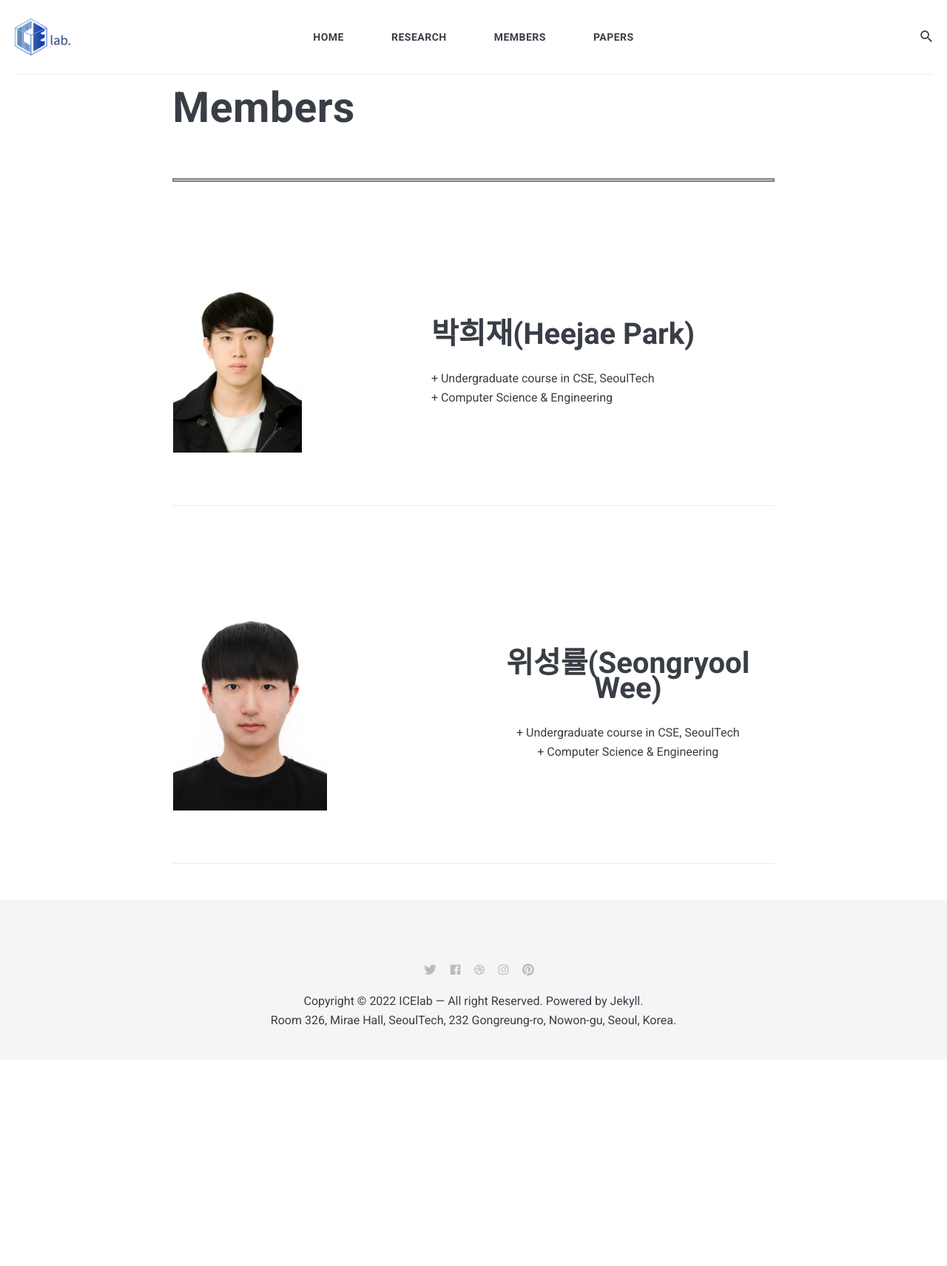
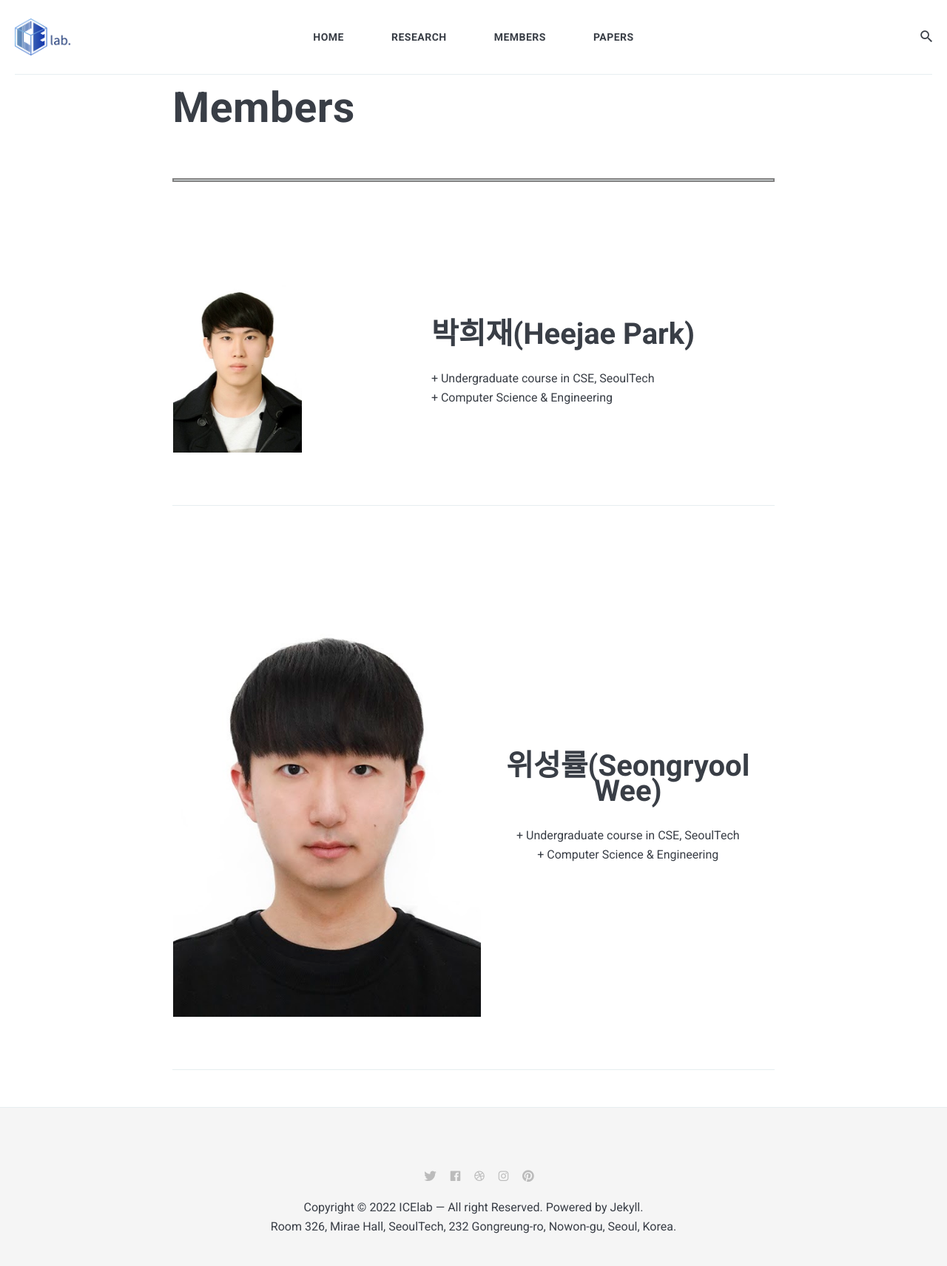
Before and after one commit to icelab-2020/HeeJaeMon123.github.io, a Jekyll site: the page built from _pages/01_members.md, in a window 1280 px wide. Shown: the whole page at 74% size. Built offline with Jekyll 4.4.1, drawn with Linux system fonts in a browser that asks for light colours; nearby versions of some CDN libraries; before the commit the page ends 1433 px from its top, so only the background shows below that.

Commit message:
Update 01_members.md

```diff
--- a/_pages/01_members.md
+++ b/_pages/01_members.md
@@ -15,6 +15,6 @@
 
 | <img width=100/>   |    |
 |:---|:---:|
-| ![iot]({{site.baseurl}}/images/sw.jpg){: width="50%" height="50%"} |  <b><span style="font-size:250%">위성률(Seongryool Wee)</span></b><br><br> + Undergraduate course in CSE, SeoulTech   <br> + Computer Science & Engineering  |
+| ![iot]({{site.baseurl}}/images/sw.jpg){: width=50px; height=50px} |  <b><span style="font-size:250%">위성률(Seongryool Wee)</span></b><br><br> + Undergraduate course in CSE, SeoulTech   <br> + Computer Science & Engineering  |
 
 ---------------------
```
